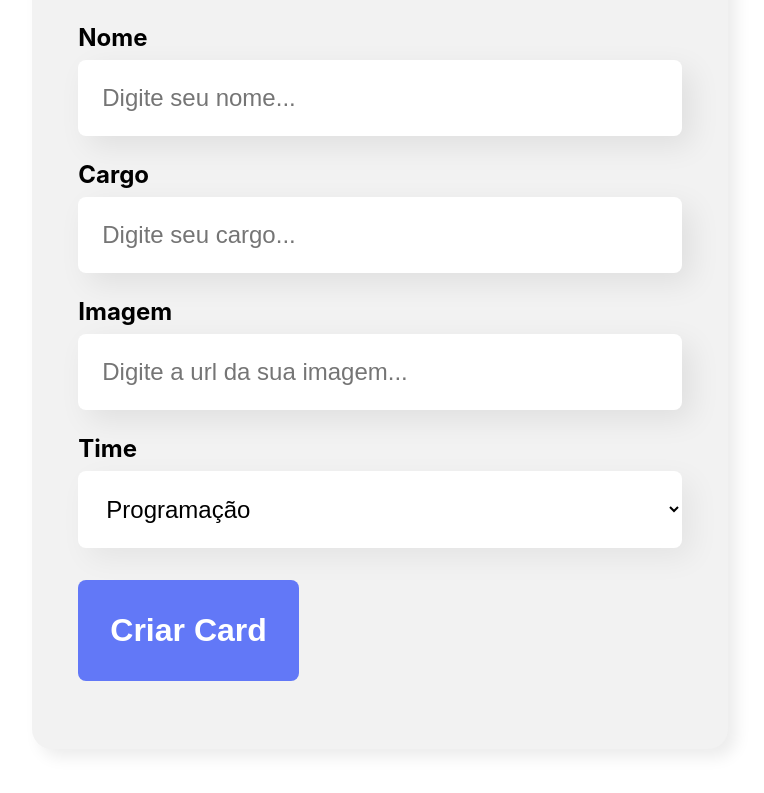
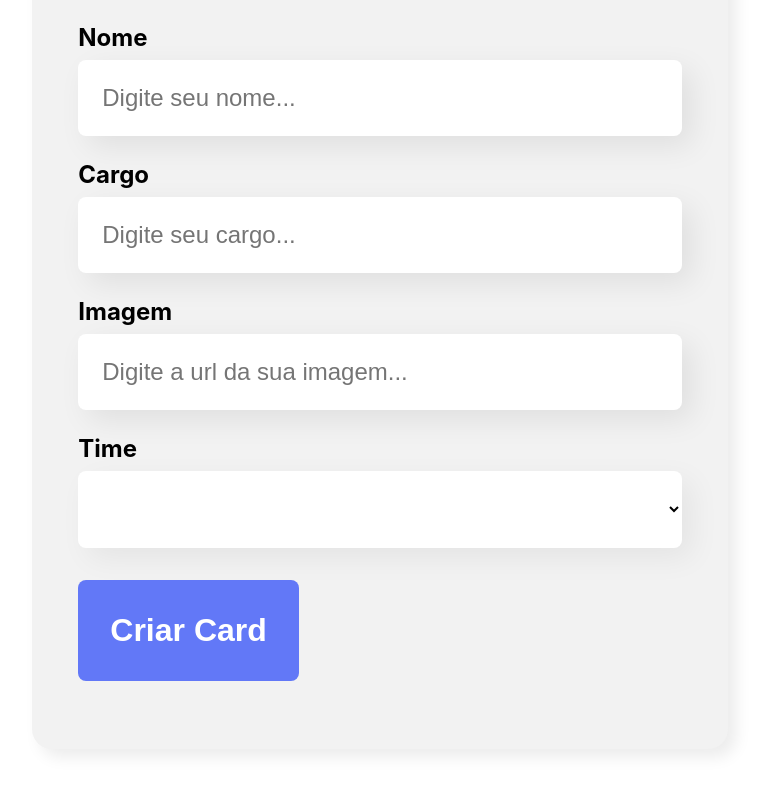
Before and after one commit to PedroTrudes/organo-app, a React (Create React App) app: page / in a window 1280 px wide. Shown: the part 664-1457 px from the top of the page, without its empty margins (260-1024 px from the left). Built offline with nearby package versions, Linux system fonts and the light colour scheme.

Commit message:
Organo app finalizado

```diff
--- a/src/App.js
+++ b/src/App.js
@@ -46,8 +46,7 @@
   const [colaboradores, setColaboradores] = useState([])
   const aoNovoColaboradorAdicionado = (colaborador) => {
     setColaboradores([...colaboradores, colaborador])
-    console.log(colaborador)
-    console.log(colaboradores)
+
   }
 
   return (
--- a/src/component/Colaborador/index.js
+++ b/src/component/Colaborador/index.js
@@ -1,9 +1,9 @@
 import './Colaborador.css'
 //falando exatamente oq vc só vai usar em uma props
-const Colaborador = ({nome, imagem, cargo, corFundo}) => {
+const Colaborador = ({nome, imagem, cargo, corDeFundo}) => {
     return(
         <div className='colaborador'>
-            <div className='cabecalho' style={{backgroundColor: corFundo }}>
+            <div className='cabecalho' style={{backgroundColor: corDeFundo }}>
                 <img src={imagem} alt={nome} />
             </div>
             <div className='rodape'>
--- a/src/component/ListaSuspensa/index.js
+++ b/src/component/ListaSuspensa/index.js
@@ -4,7 +4,10 @@
     return (
         <div className='lista-suspensa'>
             <label>{props.label}</label>
-            <select onChange={evento => props.aoAlterado(evento.target.value)} required={props.obrigatorio} value={props.value} >
+            <select onChange={evento => props.aoAlterado(evento.target.value)}
+            required={props.obrigatorio}
+            value={props.valor} >
+                <option value=""></option>
                 {props.itens.map((item) => {
                     return <option key={item} >{item}</option>
                 })}
--- a/src/component/Time/index.js
+++ b/src/component/Time/index.js
@@ -4,10 +4,12 @@
 //pegando esse parametro PROPS de APP.js passando estilos com a props em diversos componentes especificos
 const Time = (props) =>{
     return(
-        (props.colaboradores.length > 0) ? <section className='time' style={{backgroundColor: props.corSecundaria}}>
+        (props.colaboradores.length > 0) ?
+        <section className='time'
+        style={{backgroundColor: props.corSecundaria}}>
             <h3 style={{borderColor: props.corPrimaria}}> {props.nome} </h3>
             <div className='colaboradores'>
-                {props.colaboradores.map(colaborador => <Colaborador key={colaborador.nome} nome={colaborador.nome} cargo={colaborador.cargo} imagem={colaborador.imagem} corFundo={props.corPrimaria}/>)}
+                {props.colaboradores.map(colaborador => <Colaborador corDeFundo={props.corPrimaria} key={colaborador.nome} nome={colaborador.nome} cargo={colaborador.cargo} imagem={colaborador.imagem} corFundo={props.corPrimaria}/>)}
             </div>
         </section>
         : ''
```
